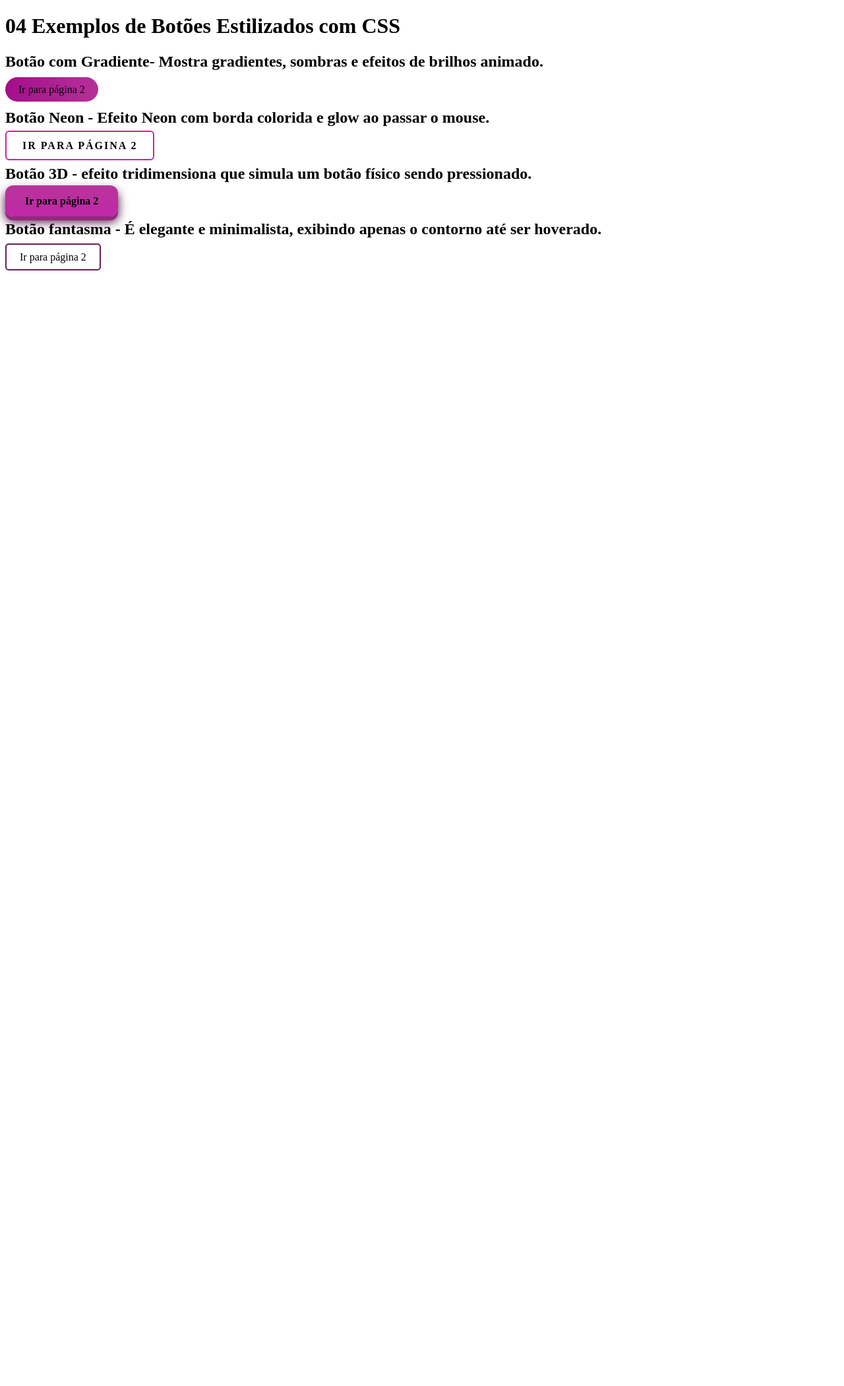
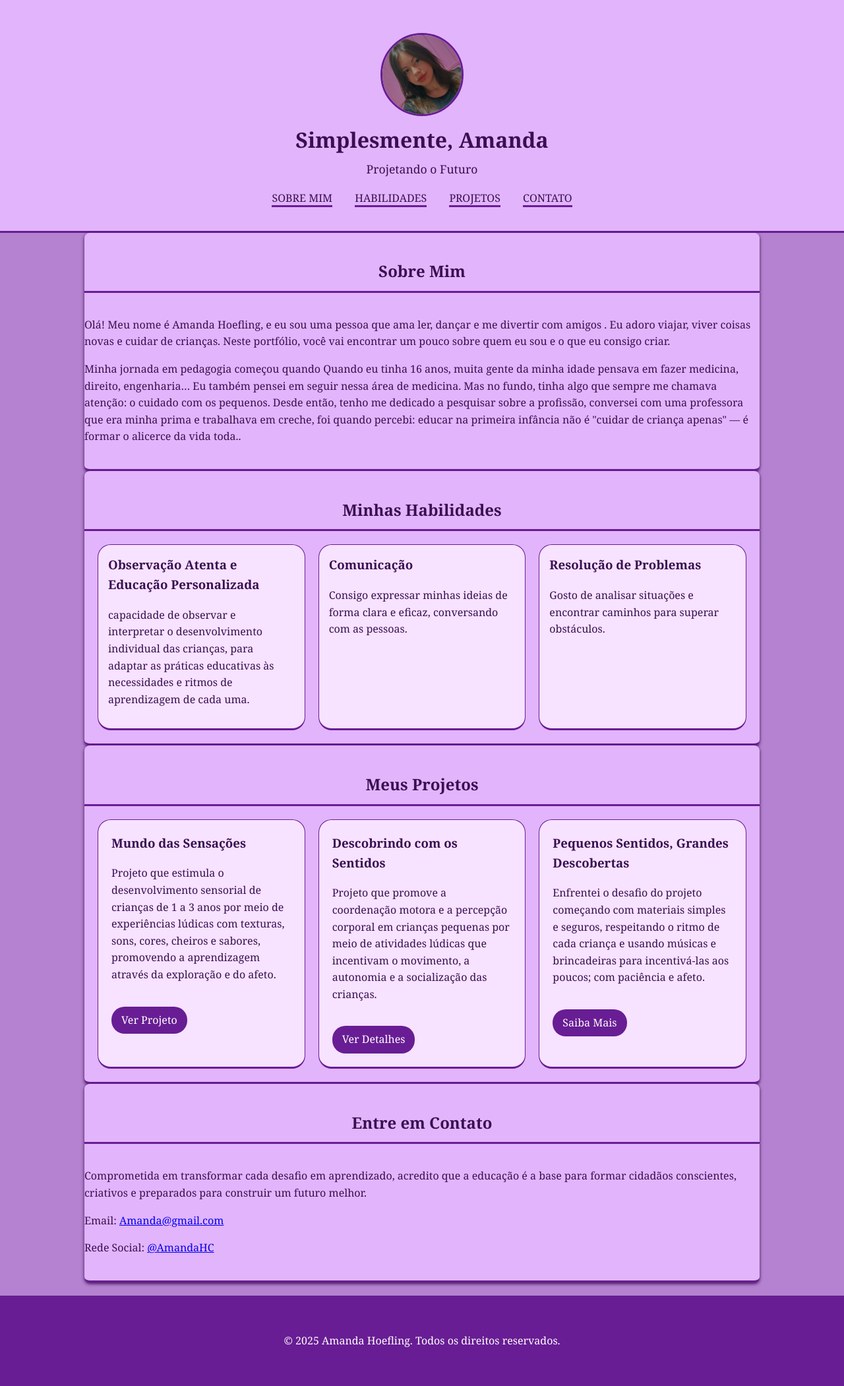
Before and after one commit to Amanda-hc-ui/Amandach, a PHP site: page / in a window 1280 px wide. Shown: the whole page at 66% size. Before the commit the page ends 410 px from the top, so only its background shows below. Run offline with PHP 8.4, Linux system fonts and the light colour scheme.

Commit message:
Add files via upload

```diff
--- a/estilo.css
+++ b/estilo.css
@@ -1,85 +1,185 @@
-.btn-gradient{
-    background-image: linear-gradient(to right, #a30e8a, #b63199);
-    color: rgb(0, 0, 0);
-    padding: 10px 20px;
-    border: none;
-    border-radius: 25px;
-    cursor: pointer;
+
+/* Estilos Gerais */
+body {
+    font-family: Georgia;
+    line-height: 1.6;
+    margin: 0;
+    padding: 0;
+    background-color: #b482d0;
+    color: #390f51;
+}
+
+.container {
+
+    width: 80%;
+    margin: auto;
+    overflow: hidden;
+    padding: 20px 0;
+}
+
+header {
+    background: #e2b4fc;
+    color: #390f51;
+    padding-top: 30px;
+    min-height: 70px;
+    border-bottom: #681d94 3px solid;
+    text-align: center;
+}
+
+header h1 {
+    margin: 0;
+    padding-bottom: 5px;
+}
+
+header p {
+    font-size: 1.1em;
+    margin-top: 0;
+}
+
+header nav ul {
+    padding: 0;
+    list-style: none;
+}
+
+header nav ul li {
+    display: inline;
+    padding: 0 15px;
+}
+
+header nav a {
+    color: #390f51;
+    text-decoration: none;
+    text-transform: uppercase;
     font-size: 16px;
-    transition: transform 0.3 ease;
+     border-bottom: #681d94 3px solid;
+}
+
+header nav a:hover {
+    color: #390f51;
+    font-weight: bold;
+}
+
+section {
+    padding: 20px 0;
+    margin-bottom: 20px;
+    background: #e2b4fc;
+    border-radius: 8px;
+    box-shadow: 0 2px 5px #390f51;
+     border-bottom: #681d94 3px solid;
+}
+
+section h2 {
+    text-align: center;
+    color: #390f51;
+    margin-bottom: 20px;
+    border-bottom: 2px solid #e2b4fc;
+    padding-bottom: 10px;
+    display: inline-block;
+    width: 100%;
+     border-bottom: #681d94 3px solid;
+}
+
+.habilidades-lista {
+    display: flex;
+    flex-wrap: wrap;
+    justify-content: center;
+    gap: 20px;
+    padding: 0 20px;
+}
+
+.habilidade-item {
+    background: rgb(247, 226, 255);
+    border: 1px solid #681d94;
+    padding: 15px;
+    border-radius: 20px;
+    flex: 1;
+    min-width: 250px;
+    max-width: 100%;
+    box-sizing: border-box ;
+     border-bottom: #681d94 3px solid;
+}
+
+.habilidade-item h3 {
+    color: #390f51;
+    margin-top: 0;
+}
+
+.projetos-grid {
+    display: grid;
+    grid-template-columns: repeat(auto-fit, minmax(280px, 1fr));
+    gap: 20px;
+    padding: 0 20px;
+}
+
+.projeto-item {
+    background: rgb(247, 226, 255);
+    border: 1px solid #681d94;
+    padding: 20px;
+    border-radius: 20px;
+    text-align: left;
+     border-bottom: #681d94 3px solid;
+}
+
+.projeto-item h3 {
+    color: #390f51;
+    margin-top: 0;
+}
+
+.projeto-item p {
+    margin-bottom: 15px;
+}
+
+.projeto-item a {
+    display: inline-block;
+    background: #681d94;
+    color: #fff;
+    padding: 8px 15px;
     text-decoration: none;
+    border-radius: 20px;
+    margin-top: 20px;
 }
-.btn-gradient:hover{
-    transform: scale(1.05);
-    box-shadow: 0  5px 20px rgb(70, 6, 59);
+
+.projeto-item a:hover {
+    background: #9643c7;
+}
+
+footer {
+    text-align: center;
+    padding: 20px;
+    background: #681d94;
+    color: #fff;
+    margin-top: 20px;
 
 }
-.btn-neon{
-    background: transparent;
-    color: #000000;
-    padding: 12px 24px;
-    border: 2px solid #c028a7;
-    border-radius: 6px;
-    cursor: pointer;
-    font-size: 16px;
-    font-weight: bold;
-    text-transform: uppercase;
-    letter-spacing: 2px;
-    transition: all 0.3s ease;
-    position: relative;
-    overflow: hidden;
-    text-decoration: none;
+
+@media (max-width: 768px) {
+    .container {
+        width: 95%;
+    }
+    header nav ul li {
+        display: block;
+        margin-bottom: 20px;
+    }
+    .habilidades-lista, .projetos-grid {
+        grid-template-columns: 1fr;
+        align-items: center;
+    }
+    .habilidade-item, .projeto-item {
+        max-width: 90%;
+    }
 }
-.btn-neon:hover{
-    color: #000;
-    background:#d43dbb ;
-    box-shadow:
-    0 0 20px #d43dbb,
-     0 0 20px #d43dbb,
-     0 0 20px #d43dbb;
-     text-shadow: 0 0 10px #000;
+
+/* Foto de Perfil no Header */
+.profile-photo {
+    display: flex;
+    justify-content: center;
+    margin-bottom: 10px;
 }
-.btn-3D{
-    background: linear-gradient(to bottom, #b8349b, #c028a7  );
-    padding: 15px 30px;
-    color: rgb(0, 0, 0);
-    border: none;
-    border-radius: 12px;
-    cursor: pointer;
-    font-size: 16px;
-    font-weight: bold;
-    position: relative;
-    transition: all 0.1s ease;
-    text-decoration: none;
-    box-shadow:
-     0 6px 0 #912a7a,
-     0 8px 15px #46073b;
+
+.profile-photo img {
+    width: 120px;
+    height: 120px;
+    border-radius: 50%;
+    border: 3px solid #681d94;
+    object-fit: cover;
 }
-.btn-3D:hover{
-    background-color:#d43dbb;
-    transform: translateY(2px);
-    box-shadow:
-    0 4px 0 #912a7a,
-    0 6px 10px #46073b;
-}
-.btn-3D:active{
-    transform:translateY(6px);
-      box-shadow:
-    0 0 0 #912a7a,
-    0 2px 10px #46073b;
-}
-.btn-ghost{
-    background-color:transparent;
-    color: #000000;
-    padding: 10px 20px;
-    border: 2px solid #691f59;
-    border-radius: 5px;
-    cursor: pointer;
-    font-size: 16px;
-    text-decoration: none;
-    transition: all 0.3s ease;
-}
-.btn-ghost:hover{
-    background-color: #d43dbb ;
-    color: rgb(0, 0, 0);
-}
--- a/index.html
+++ b/index.html
@@ -1,28 +1,89 @@
+
 <!DOCTYPE html>
-<html lang="en">
+<html lang="pt-BR">
 <head>
     <meta charset="UTF-8">
     <meta name="viewport" content="width=device-width, initial-scale=1.0">
-    <title>Botões Estilizados</title>
+    <title>Meu Portfólio Criativo</title>
     <link rel="stylesheet" href="estilo.css">
 </head>
 <body>
-    <h1>04 Exemplos de Botões Estilizados com CSS</h1>
-    <h2>Botão com Gradiente- Mostra gradientes,
-        sombras e efeitos de brilhos animado.
-    </h2>
-    <a class="btn-gradient" href="pagina2.html"> Ir para página 2</a>
-     <h2>Botão Neon - Efeito Neon com borda colorida
-        e glow ao passar o mouse.
-    </h2>
-    <a class="btn-neon" href="pagina2.html"> Ir para página 2</a>
-     <h2>Botão 3D - efeito tridimensiona que simula um botão físico
-        sendo pressionado.
-    </h2>
-    <a class="btn-3D" href="pagina2.html"> Ir para página 2</a>
-     <h2>Botão fantasma - É elegante e minimalista,
-        exibindo apenas o contorno até ser hoverado.
-    </h2>
-    <a class="btn-ghost" href="pagina2.html"> Ir para página 2</a>
+    <header>
+        <div class="container">
+            <div class="profile-photo">
+                <img src="ft.imagem.jpeg" alt="Foto de Perfil">
+            </div>
+            <h1>Simplesmente, Amanda</h1>
+            <p>Projetando o Futuro</p>
+            <nav>
+                <ul>
+                    <li><a href="#sobre">Sobre Mim</a></li>
+                    <li><a href="#habilidades">Habilidades</a></li>
+                    <li><a href="#projetos">Projetos</a></li>
+                    <li><a href="#contato">Contato</a></li>
+                </ul>
+            </nav>
+        </div>
+    </header>
+
+    <main>
+        <section id="sobre" class="container">
+            <h2>Sobre Mim</h2>
+            <p>Olá! Meu nome é Amanda Hoefling, e eu sou uma pessoa que ama ler, dançar e me divertir com amigos . Eu adoro viajar, viver coisas novas e cuidar de crianças. Neste portfólio, você vai encontrar um pouco sobre quem eu sou e o que eu consigo criar.</p>
+            <p>Minha jornada em pedagogia começou quando Quando eu tinha 16 anos, muita gente da minha idade pensava em fazer medicina, direito, engenharia… Eu também pensei  em seguir nessa área de medicina. Mas no fundo, tinha algo que sempre me chamava atenção: o cuidado com os pequenos. Desde então, tenho me dedicado a pesquisar sobre a profissão, conversei com uma professora que era minha prima e trabalhava em creche, foi quando percebi: educar na primeira infância não é "cuidar de criança apenas" — é formar o alicerce da vida toda..</p>
+        </section>
+
+        <section id="habilidades" class="container">
+            <h2>Minhas Habilidades</h2>
+            <div class="habilidades-lista">
+                <div class="habilidade-item">
+                    <h3>Observação Atenta e Educação Personalizada</h3>
+                    <p>capacidade de observar e interpretar o desenvolvimento individual das crianças, para adaptar as práticas educativas às necessidades e ritmos de aprendizagem de cada uma.</p>
+                </div>
+                <div class="habilidade-item">
+                    <h3>Comunicação</h3>
+                    <p>Consigo expressar minhas ideias de forma clara e eficaz, conversando com as pessoas.</p>
+                </div>
+                <div class="habilidade-item">
+                    <h3>Resolução de Problemas</h3>
+                    <p>Gosto de analisar situações e encontrar caminhos para superar obstáculos.</p>
+                </div>
+            </div>
+        </section>
+
+        <section id="projetos" class="container">
+            <h2>Meus Projetos</h2>
+            <div class="projetos-grid">
+                <div class="projeto-item">
+                    <h3>Mundo das Sensações</h3>
+                    <p>Projeto que estimula o desenvolvimento sensorial de crianças de 1 a 3 anos por meio de experiências lúdicas com texturas, sons, cores, cheiros e sabores, promovendo a aprendizagem através da exploração e do afeto.</p>
+                    <a href="#">Ver Projeto</a>
+                </div>
+                <div class="projeto-item">
+                    <h3>Descobrindo com os Sentidos</h3>
+                    <p>Projeto que promove a coordenação motora e a percepção corporal em crianças pequenas por meio de atividades lúdicas que incentivam o movimento, a autonomia e a socialização das crianças.</p>
+                    <a href="#">Ver Detalhes</a>
+                </div>
+                <div class="projeto-item">
+                    <h3>Pequenos Sentidos, Grandes Descobertas</h3>
+                    <p>Enfrentei o desafio do projeto começando com materiais simples e seguros, respeitando o ritmo de cada criança e usando músicas e brincadeiras para incentivá-las aos poucos; com paciência e afeto.</p>
+                    <a href="#">Saiba Mais</a>
+                </div>
+            </div>
+        </section>
+
+        <section id="contato" class="container">
+            <h2>Entre em Contato</h2>
+            <p>Comprometida em transformar cada desafio em aprendizado, acredito que a educação é a base para formar cidadãos conscientes, criativos e preparados para construir um futuro melhor.</p>
+            <p>Email: <a href="mailto:seu.email@exemplo.com">Amanda@gmail.com</a></p>
+            <p>Rede Social: <a href="https://twitter.com/seuperfil" target="_blank">@AmandaHC</a>
+        </section>
+    </main>
+
+    <footer>
+        <div class="container">
+            <p>&copy; 2025 Amanda Hoefling. Todos os direitos reservados.</p>
+        </div>
+    </footer>
 </body>
 </html>
```
Also changed, not shown: ft.imagem.jpeg (added).
